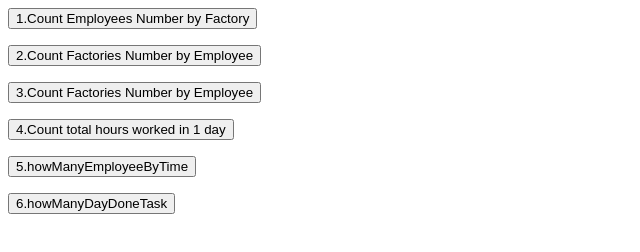
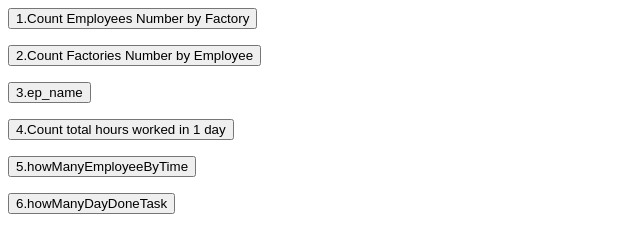
Before and after one commit to alvin462/JS-test, a plain HTML site: page index.html in a window 1280 px wide. Shown: the whole page, without its empty margins (0-640 px from the left). Drawn offline with nearby package versions, Linux system fonts and the light colour scheme.

Commit message:
Update index.html

```diff
--- a/index.html
+++ b/index.html
@@ -25,7 +25,7 @@
                 {{ item }}
             </li>
         </ul>
-        <button @click.stop="get_name()">3.Count Factories Number by Employee</button>
+        <button @click.stop="get_name()">3.ep_name</button>
         <ul>
             <li v-for="(item, index) in ep_name">
                 {{ item }}
```
